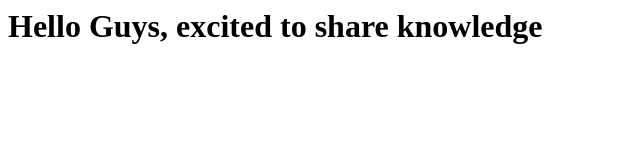
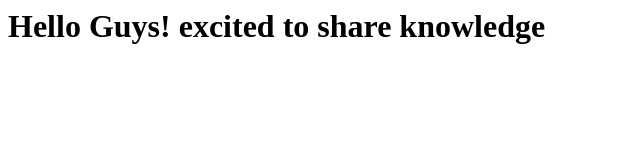
Before and after one commit to Hepsibah33/abc, a plain HTML site: page hello.html in a window 1280 px wide. Shown: the whole page, without its empty margins (0-640 px from the left). Drawn offline with Linux system fonts and the light colour scheme.

Commit message:
Update hello.html

```diff
--- a/hello.html
+++ b/hello.html
@@ -1,3 +1,3 @@
 <html>
-<h1>Hello Guys, excited to share knowledge</h1>
+<h1>Hello Guys! excited to share knowledge</h1>
 </html>
```
